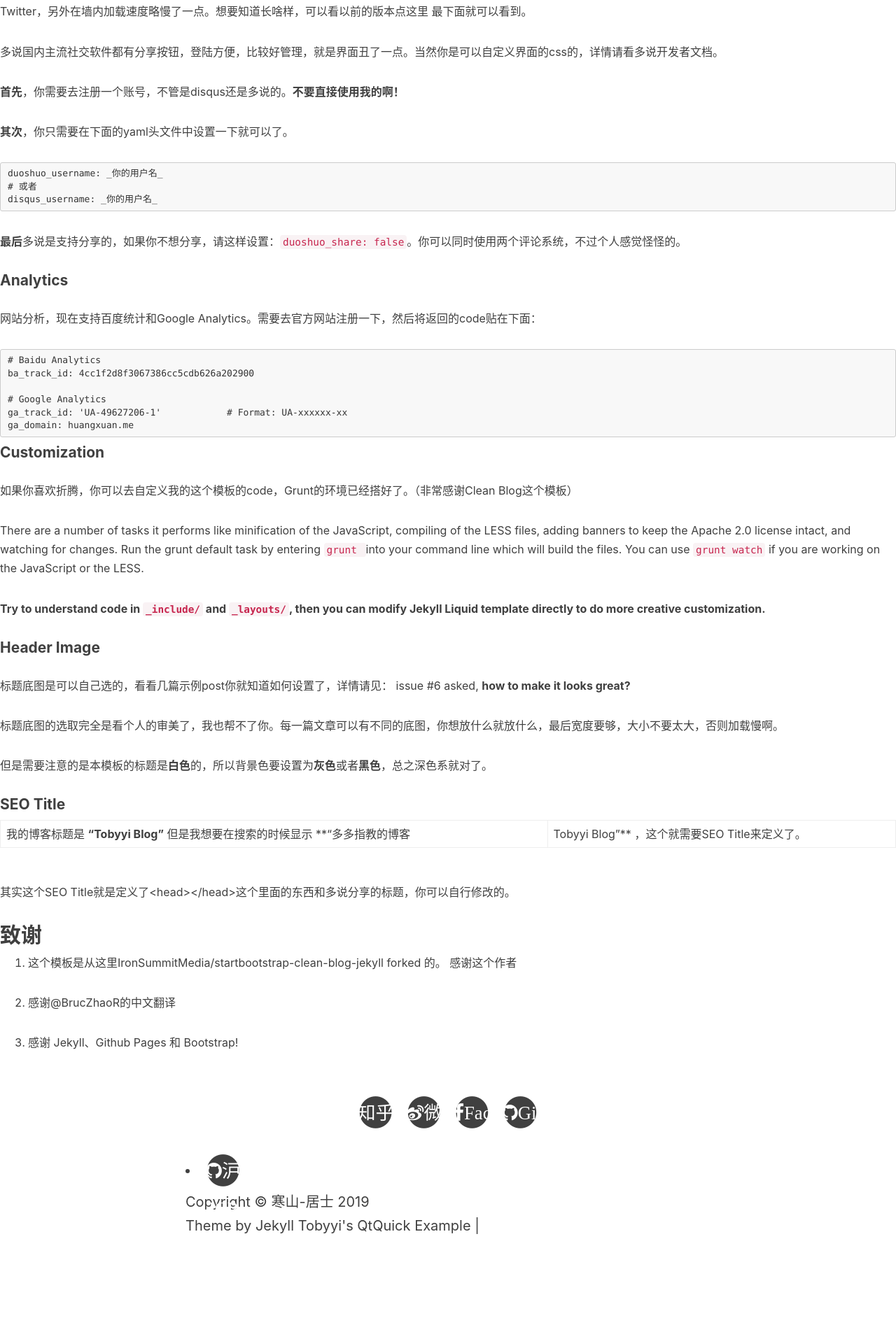
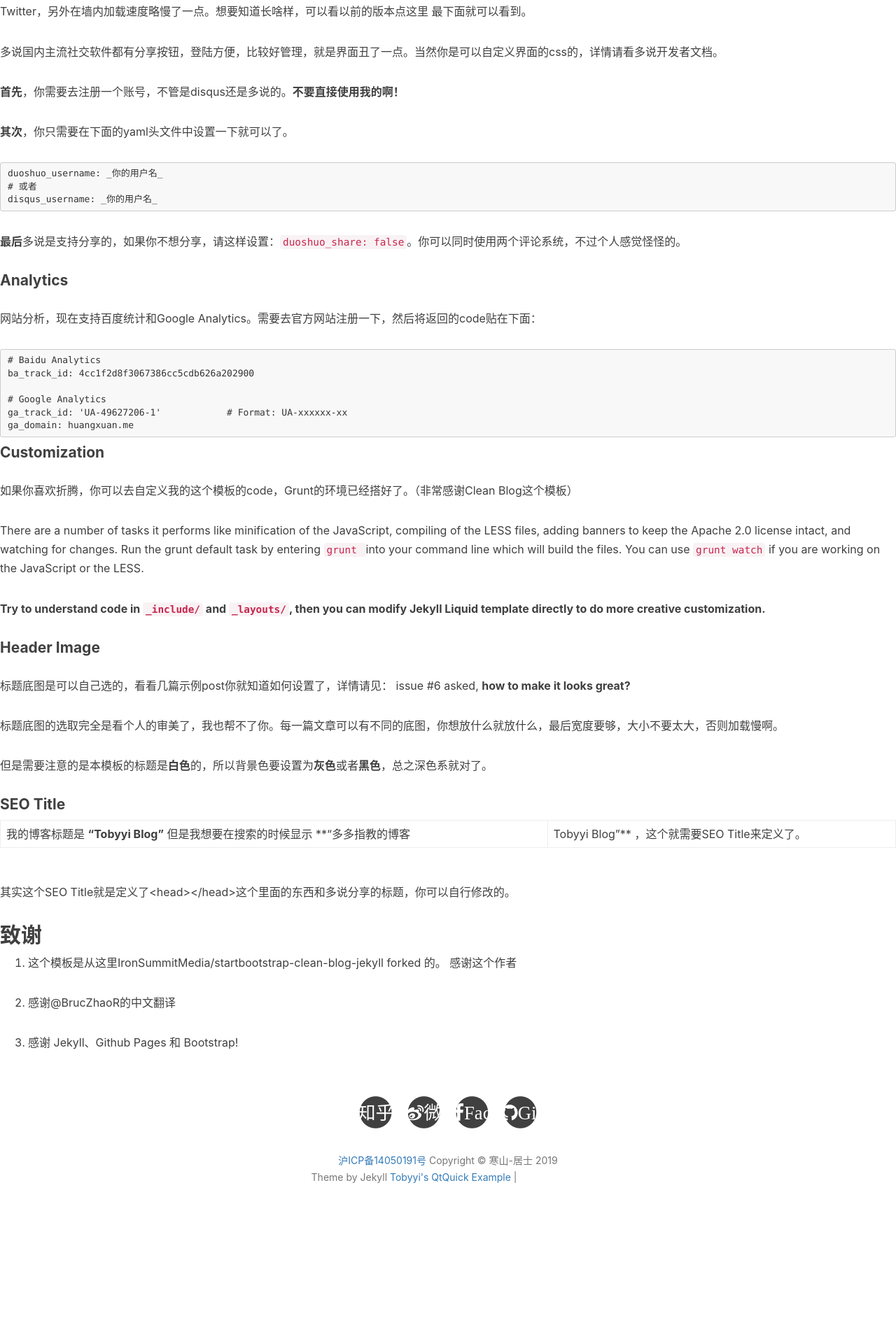
Before and after one commit to toby20130333/toby20130333.github.io, a Jekyll site: the page built from README.zh.md, in a window 1280 px wide. Shown: the part 4131-6045 px from the top of the page at 70% size. Built offline with Jekyll 4.4.1, drawn with Linux system fonts in a browser that asks for light colours; nearby versions of some CDN libraries; our own code applies the rules of GitHub Pages for plain Markdown files; comment, search, counter and statistics services are not loaded; after the commit the page ends 5918 px from its top, so only the background shows below that; grey boxes are pictures that could not be loaded.

Commit message:
add beian

```diff
--- a/_includes/footer.html
+++ b/_includes/footer.html
@@ -60,14 +60,7 @@
                     {% endif %}
                 </ul>
                 <p class="copyright text-muted">
-                    <li>
-                            <a target="_blank" href="www.miitbeian.gov.cn">
-                                <span class="fa-stack fa-lg">
-                                    <i class="fa fa-circle fa-stack-2x"></i>
-                                    <i class="fa fa-github fa-stack-1x fa-inverse">沪ICP备14050191号</i>
-                                </span>
-                            </a>
-                        </li>
+                    <a target="_blank" href="http://www.miitbeian.gov.cn">沪ICP备14050191号</a>
                     Copyright &copy; {{ site.title }} {{ site.time | date: '%Y' }}
                     <br>
                     Theme by Jekyll <a href="http://www.heilqt.com">Tobyyi's QtQuick Example</a> |
```
